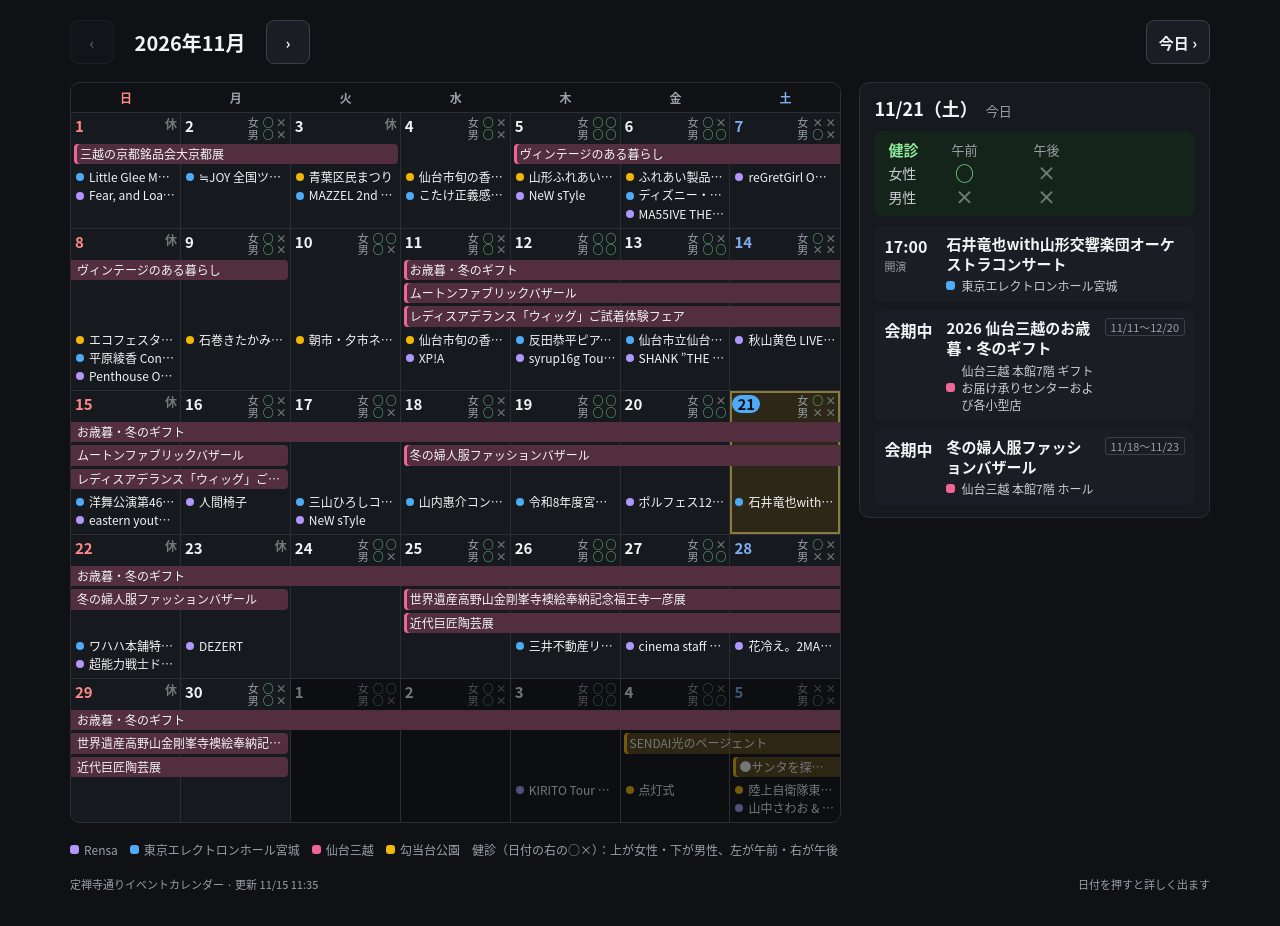
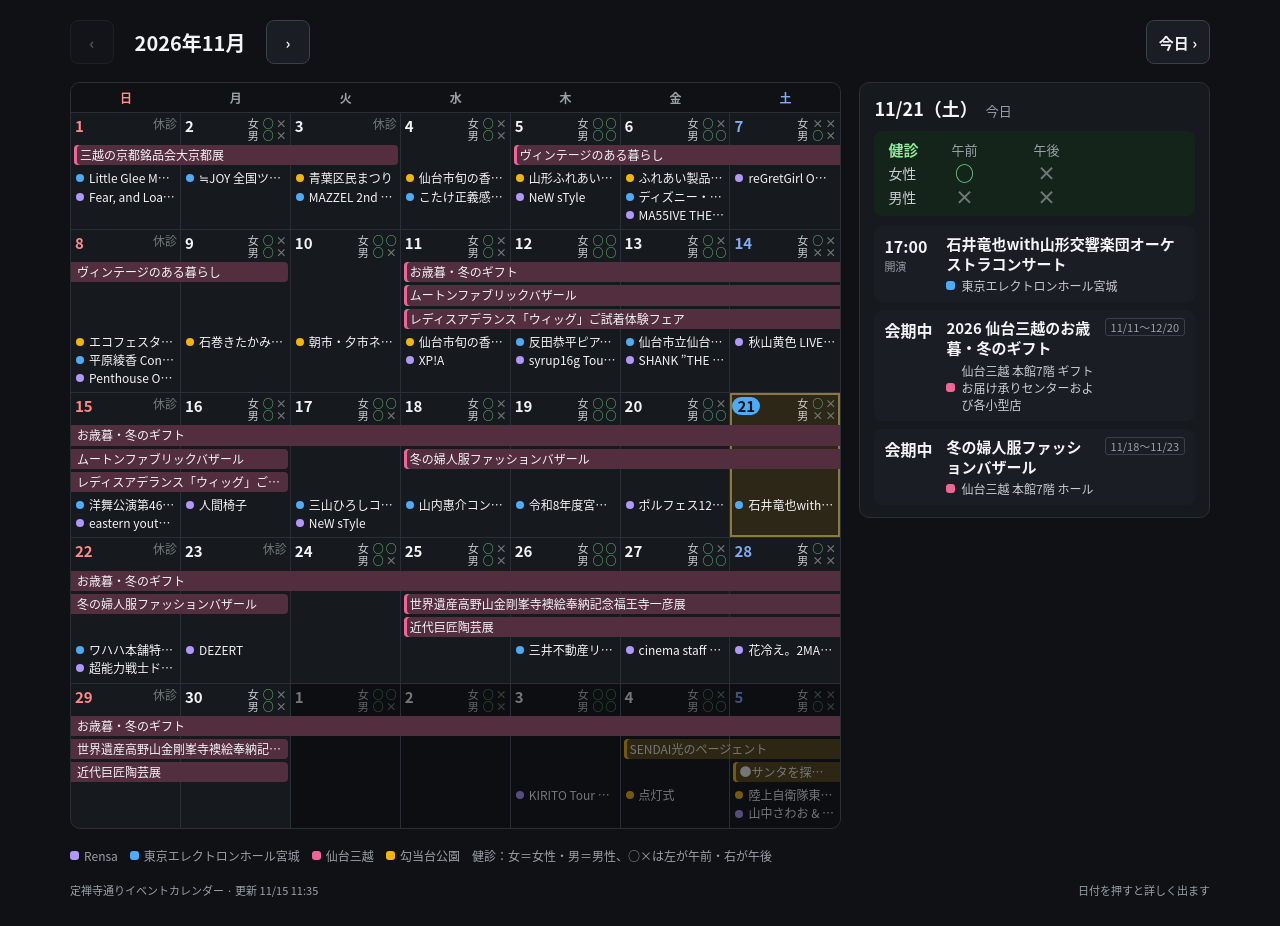
Before and after one commit to everydaylogic/jozenji-calendar, a plain HTML site: page docs/calendar.html in a window 1280 px wide. Drawn offline with Linux system fonts and the light colour scheme.

Commit message:
月間カレンダーの健診に女・男を付け、休みは「休診」と書く（スマホは日付の下に置く）
Co-Authored-By: Claude Opus 5.5 <noreply@anthropic.com>
Claude-Session: https://claude.ai/code/session_012qprjf1E5sBSJY4TjdCXMR

```diff
--- a/docs/calendar.html
+++ b/docs/calendar.html
@@ -54,9 +54,12 @@ body.night .wrap{opacity:.35}
 .num{font-size:14px;font-weight:700;font-variant-numeric:tabular-nums;line-height:1.2}
 .dh.sun .num{color:var(--sun)}.dh.sat .num{color:var(--sat)}
 .dh.today .num{background:var(--accent);color:#0f1115;border-radius:999px;padding:0 5px;margin-left:-2px}
-.kc{display:inline-grid;grid-template-columns:auto auto;column-gap:1px;font-size:9px;font-weight:700;line-height:1.05;white-space:nowrap}
-.kc .l{display:none;color:var(--muted);font-weight:400;margin-right:2px}
-.kc.off{display:inline-block;font-size:11px;line-height:1.2}
+/* 健診：「女○×／男○○」（左が午前・右が午後）。両方休みの日は「休診」 */
+.kc{display:inline-grid;grid-template-columns:auto auto auto;column-gap:1px;font-size:10px;font-weight:700;line-height:1.1;white-space:nowrap}
+.kc .l{color:var(--sub);font-weight:400;margin-right:2px}
+.kc.off{display:inline-block;font-size:10px;font-weight:400;line-height:1.2}
+/* スマホはマスが狭いので、健診は日付の下に置く */
+@media (max-width:639px){ .dh{flex-direction:column;justify-content:flex-start;gap:1px} }
 .ok{color:var(--ok)}.ng,.closed{color:var(--off)}
 /* 何日も続く催しの帯（スマホでも小さな文字で名前を入れる） */
 .bar{margin:0 2px;padding:1px 4px;border-radius:3px;font-size:10px;line-height:1.35;color:var(--text);
@@ -73,7 +76,7 @@ body.night .wrap{opacity:.35}
 .sg .more{font-size:10px;color:var(--muted);line-height:7px}
 @media (min-width:640px){
   .week{min-height:104px;row-gap:3px}
-  .kc{grid-template-columns:auto auto auto;column-gap:2px;font-size:11px}.kc .l{display:inline}.kc.off{font-size:12px}
+  .kc{column-gap:2px;font-size:11px}.kc.off{font-size:12px}
   .num{font-size:15px}
   .bar{padding:2px 6px;font-size:12px;border-radius:4px;margin:0 3px;
     box-shadow:inset 3px 0 0 var(--c)}
@@ -262,7 +265,7 @@ footer{font-size:11px;color:var(--muted);display:flex;justify-content:space-betw
       const k = clinicDay(d.ds);
       if (k) {
         const kc = el('span', 'kc');
-        if (k.every(f => !f.am && !f.pm)) { kc.className = 'kc off'; kc.append(el('span', 'closed', '休')); }
+        if (k.every(f => !f.am && !f.pm)) { kc.className = 'kc off'; kc.append(el('span', 'closed', '休診')); }
         else k.forEach((f, j) => kc.append(el('span', 'l', floorName(j).slice(0, 1)), mark(f.am), mark(f.pm)));
         h.append(kc);
       }
@@ -361,7 +364,7 @@ footer{font-size:11px;color:var(--muted);display:flex;justify-content:space-betw
     });
     if (data.clinic) {
       const x = el('span');
-      x.append(document.createTextNode('健診（日付の右の○×）：上が女性・下が男性、左が午前・右が午後'));
+      x.append(document.createTextNode('健診：女＝女性・男＝男性、○×は左が午前・右が午後'));
       lg.append(x);
     }
     const u = data.data_updated_at;
```
